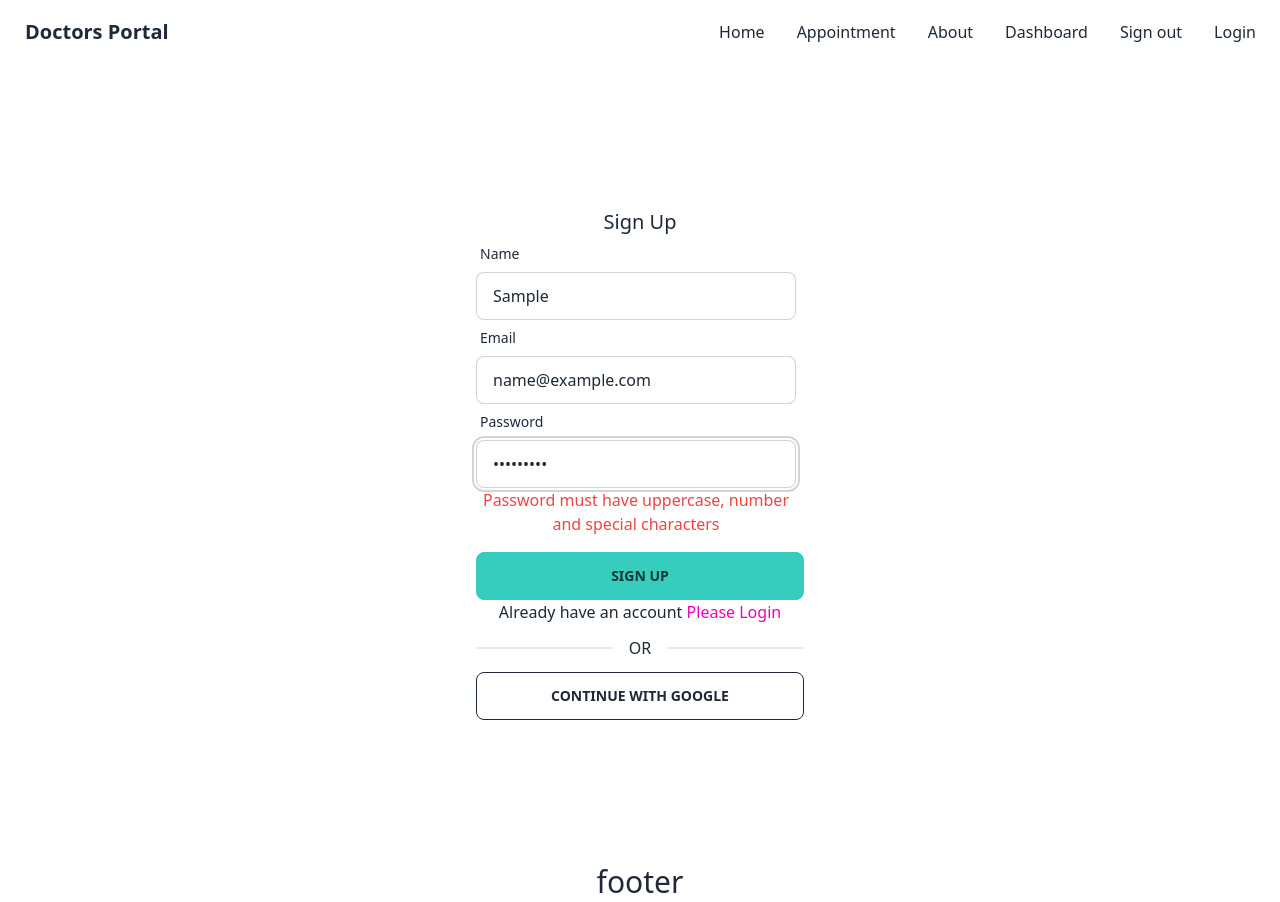
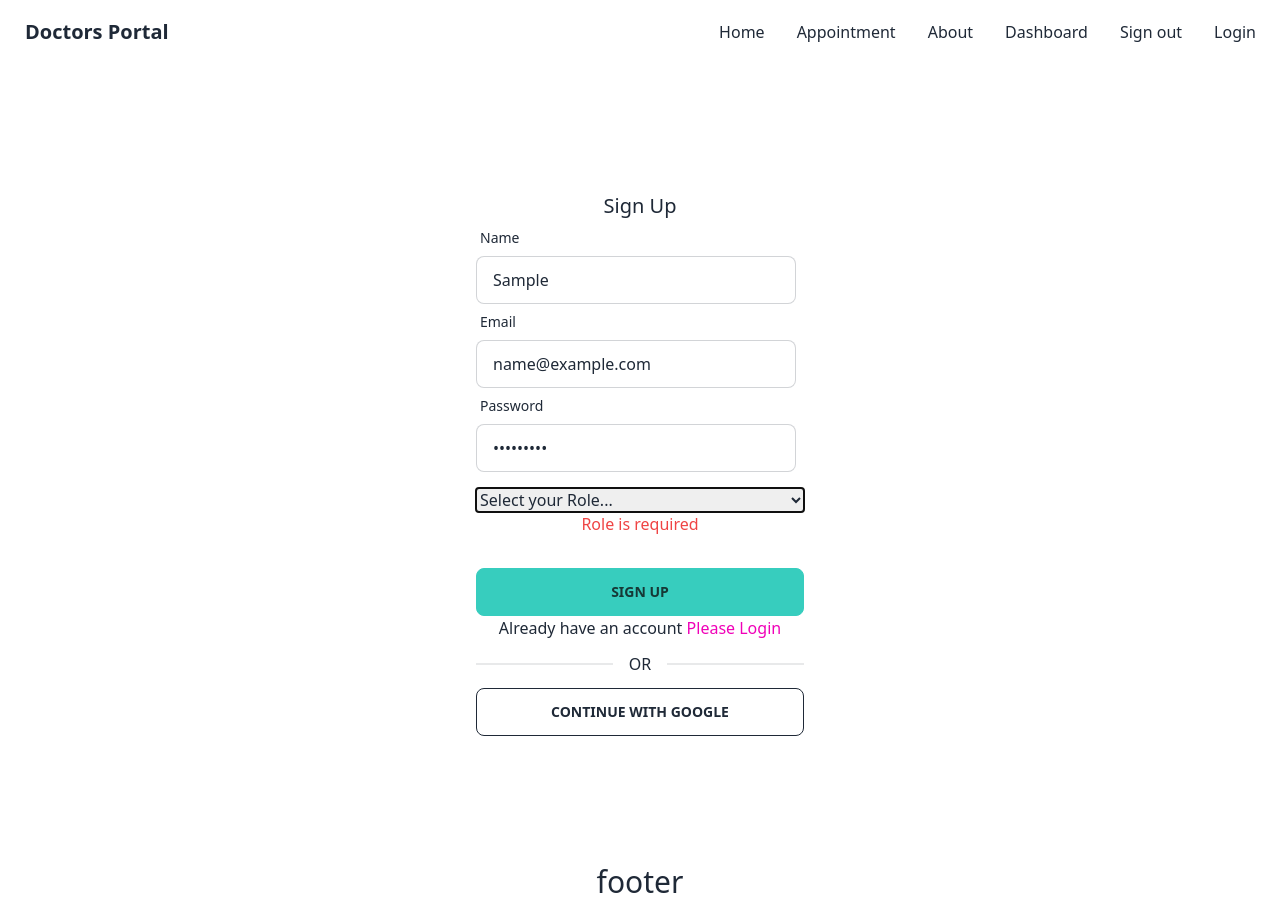
Before and after one commit to Ronnie038/bike-haat-client, a React (Create React App) app: page /signup in a window 1280 px wide. Both pictures are taken after typing "Sample", "name@example.com", "Sample123" into the empty fields and a click on the input "Sign Up". Built offline with nearby package versions, Linux system fonts and the light colour scheme; no server answers.

Commit message:
user create functionality done

```diff
--- a/src/pages/SignUp/SignUp.js
+++ b/src/pages/SignUp/SignUp.js
@@ -35,7 +35,7 @@ const SignUp = () => {
 				};
 				updateUser(userInfo)
 					.then(() => {
-						saveUser(user.displayName, user.email);
+						saveUser(user.displayName, user.email, data.role);
 					})
 					.catch((err) => console.log(err));
 			})
@@ -45,9 +45,9 @@ const SignUp = () => {
 			});
 	};
 
-	const saveUser = (name, email) => {
-		const user = { name, email };
-		fetch('http://localhost:5000/users', {
+	const saveUser = (name, email, role) => {
+		const user = { name, email, role };
+		fetch(`${process.env.REACT_APP_api_url}/users`, {
 			method: 'post',
 			headers: {
 				'content-type': 'application/json',
@@ -57,9 +57,9 @@ const SignUp = () => {
 			.then((res) => res.json())
 			.then((data) => {
 				console.log(data);
-				setCreatedUserEmail(email);
+				// setCreatedUserEmail(email);
 				// getUserToken(email).then(() => {
-				// 	navigate('/');
+				navigate('/');
 				// });
 			})
 			.catch((err) => console.log(err));
@@ -115,16 +115,25 @@ const SignUp = () => {
 									value: 6,
 									message: 'Password must be 6 characters long',
 								},
-								pattern: {
-									value: /(?=.*[A-Z])(?=.*[!@#$&*])(?=.*[0-9])/,
-									message:
-										'Password must have uppercase, number and special characters',
-								},
 							})}
 							className='input input-bordered w-full max-w-xs'
 						/>
 						{errors.password && (
 							<p className='text-red-500'>{errors.password.message}</p>
+						)}
+					</div>
+					<div className='form-control select-bordered py-4 '>
+						<select
+							{...register('role', {
+								required: 'Role is required',
+							})}
+						>
+							<option value=''>Select your Role...</option>
+							<option value='buyer'>Buyer</option>
+							<option value='seller'>Seller</option>
+						</select>
+						{errors.role && (
+							<p className='text-red-500'>{errors.role.message}</p>
 						)}
 					</div>
 					<input
```
